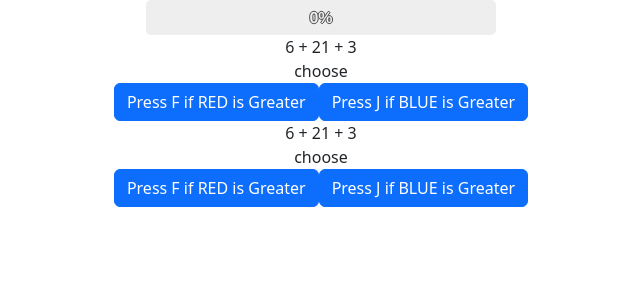
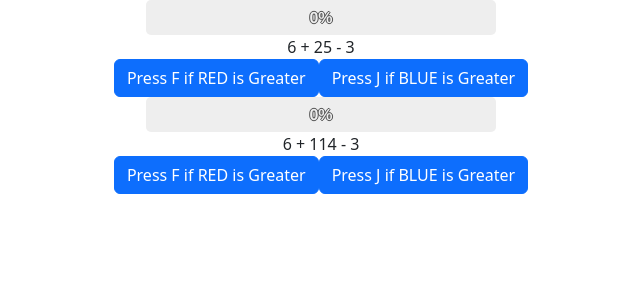
Before and after one commit to vivekvpandya/compare-expression, a React (Create React App) app: page / in a window 1280 px wide. Shown: the top 300 px of the page, without its empty margins (319-959 px from the left). Built offline with nearby package versions, Linux system fonts and the light colour scheme.

Commit message:
rendering more than one expressions are working

```diff
--- a/src/App.js
+++ b/src/App.js
@@ -2,31 +2,33 @@ import logo from './logo.svg';
 import './App.css';
 import React from "react";
 import { useEffect } from 'react';
-import Timebar from './components/timebar';
 import Expressions from './components/expressions';
 
 function App() {
 
   var expressionData = { expressions : [
-    {expA: "6 + 2", expB: "5 - 3", greater : 0}
+    {expA: "6 + 2", expB: "5 - 3", greater : 0, wait : 0},
+    {expA: "6 + 1", expB: "14 - 3", greater : 1, wait : 300}
   ]
   };
   var expressions = expressionData["expressions"].map(function(exp) {
     let expA = exp['expA'];
     let expB = exp['expB'];
     let greater = exp['greater'];
-
-
-
-
-
-    return React.createElement(Expressions, { greater: greater, isCorrect : "", expressionA: expA, expressionB: expB});
+    let wait = exp['wait'];
+    return React.createElement(
+      Expressions,
+      { wait: wait,
+        greater: greater,
+        isCorrect : "",
+        expressionA: expA,
+        expressionB: expB
+      }
+    );
   });
   console.log(expressions)
   return (
     <div className="App">
-        <Timebar />
-  <Expressions />
 
  {expressions}
 
--- a/src/components/expressions.js
+++ b/src/components/expressions.js
@@ -1,17 +1,33 @@
 import React, { Component, useEffect } from 'react';
+import Timebar from './timebar';
+
 
 class Expressions extends Component {
-    state = {
-        // either 0th expression is greater of 1st
-        greater : 0,
-        isCorrect : "choose",
-        expressionA : "6 + 2",
-        expressionB : "1 + 3"
-    };
+
     componentDidMount() {
         document.addEventListener('keydown', this.handler, true);
+        var that = this;
+        setTimeout(function() {
+            that.show();
+        }, that.props.wait);
+    }
+    constructor(props) {
+        super(props);
+        this.state = {
+            greater : props.greater,
+            isCorrect: props.isCorrect,
+            expressionA: props.expressionA,
+            expressionB : props.expressionB,
+            wait : props.wait
+        }
+    }
+    getInitialState() {
+        return({hidden : "hidden"});
     }
 
+    show() {
+        this.setState({hidden : ""});
+    }
     handler = (event) => {
         console.log(event)
         if (event.key === "f" && this.state.greater === 0 ){
@@ -26,7 +42,9 @@ class Expressions extends Component {
     };
     render() {
         return (
-            <div>
+            <div className={this.state.hidden}>
+                        <Timebar />
+
             <div>
                 <span>{this.state.expressionA}</span>
                 <span>{this.state.expressionB}</span>
```
